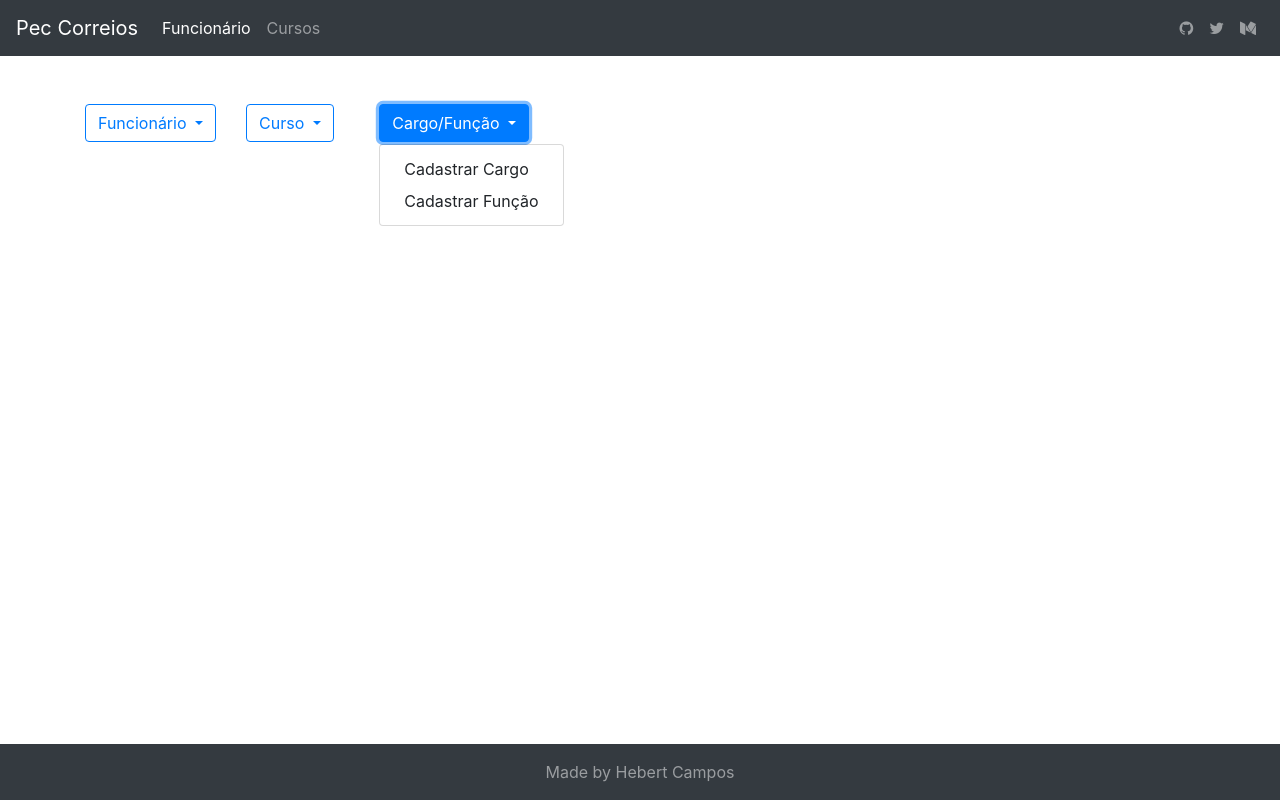
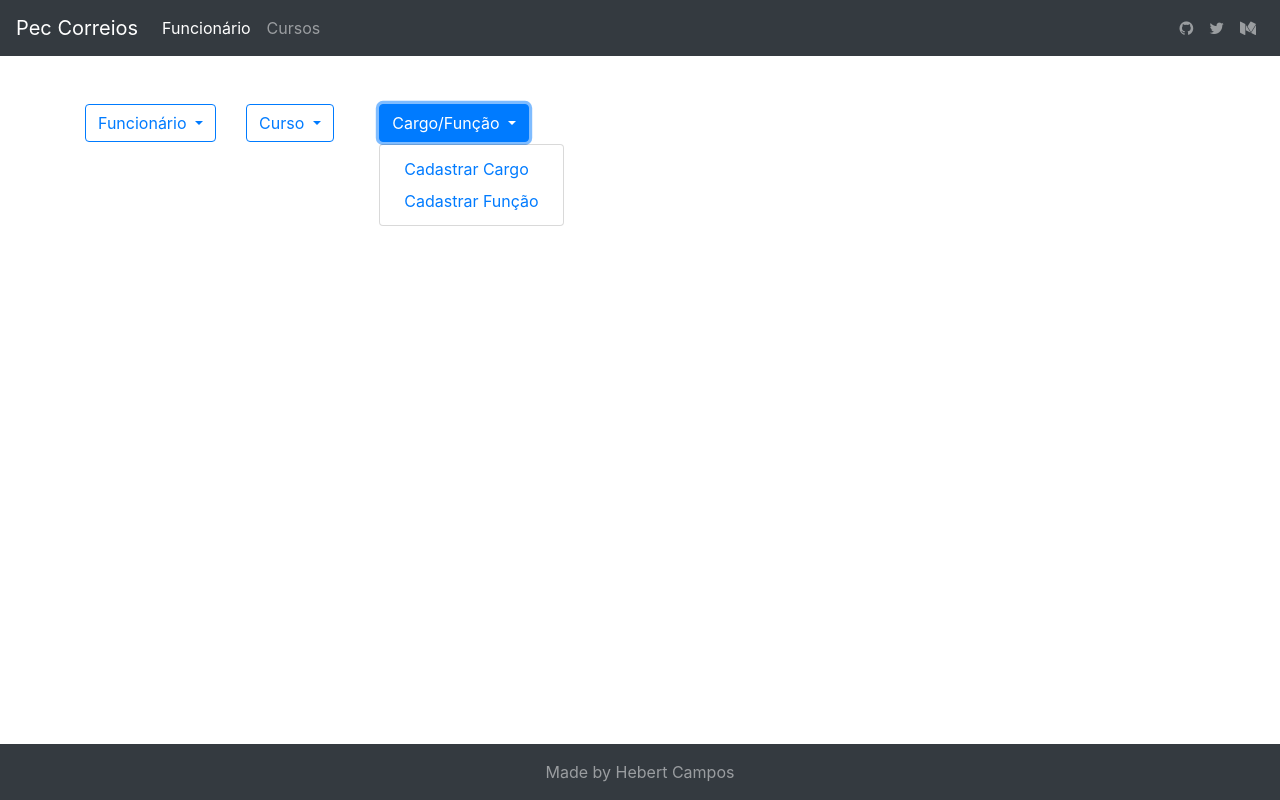
Before and after one commit to kr0ck/pec, an Angular app: page /home in a window 1280 px wide. Both pictures are taken after a click on the button "Cargo/Função". Built offline with nearby package versions, Linux system fonts and the light colour scheme.

Commit message:
rotas para cargo e função

```diff
--- a/src/app/views/home/home.component.html
+++ b/src/app/views/home/home.component.html
@@ -40,8 +40,8 @@
           Cargo/Função
         </button>
         <div ngbDropdownMenu aria-labelledby="dropdownBasic1">
-          <button class="dropdown-item">Cadastrar Cargo</button>
-          <button class="dropdown-item">Cadastrar Função</button>
+          <button class="dropdown-item"><a [routerLink]="['/Cadastro_Cargo']" routerLinkActive="router-link-active" >Cadastrar Cargo</a> </button>
+          <button class="dropdown-item"><a [routerLink]="['/Cadastro_Funcao']" routerLinkActive="router-link-active" >Cadastrar Função</a></button>
         </div>
       </div>
     </div>
```
Also changed, not shown: src/app/app-routing.module.ts (+10 -0 lines).
